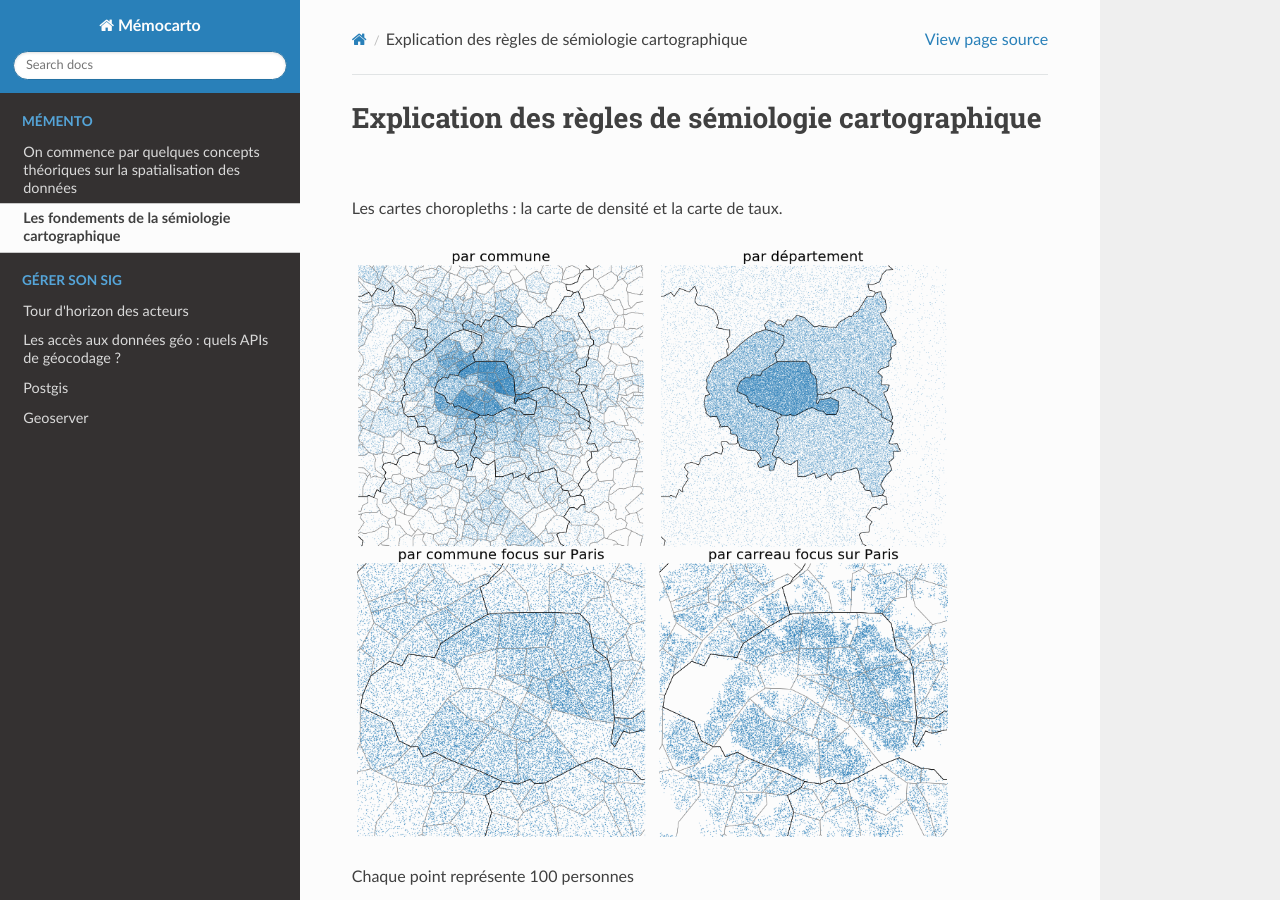
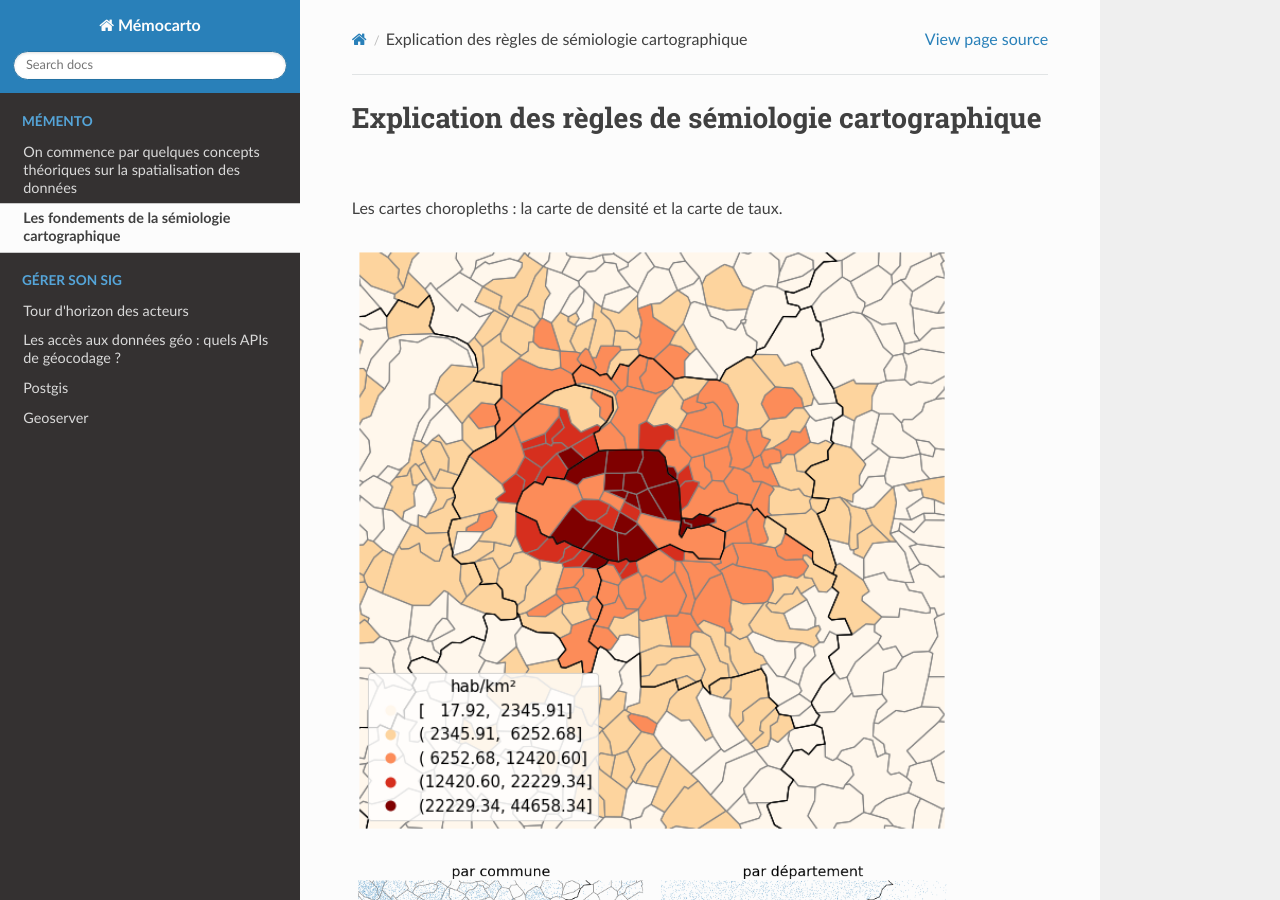
Before and after one commit to JulieDjidji/memocarto, a Sphinx documentation site: the page built from doc/source/semio.rst, in a window 1280 px wide and 900 px high. Built offline with Sphinx 7.4.7 and the Read the Docs theme 2.0.0, drawn with Linux system fonts in a browser that asks for light colours; pages that are not in the unit, such as notebooks, are missing from menus.

Commit message:
Update semio.rst

```diff
--- a/doc/source/semio.rst
+++ b/doc/source/semio.rst
@@ -3,8 +3,15 @@
 
 Les cartes choropleths : la carte de densité et la carte de taux.
 
+.. figure:: _static/carte_densite.png
+   :width: 600
+
 .. figure:: _static/densite.png
    :width: 600
+
+.. figure:: _static/carte_taux.png
+   :width: 600
+
 
 Chaque point représente 100 personnes
 
@@ -13,6 +20,10 @@
 
 Carte de taux. Chaque point représente 50 ménages : en rouge, les ménages pauvres et en vert les ménages non pauvres
 
+.. figure:: _static/carte_rond.png
+   :width: 600
+
+
 .. figure:: _static/rond.png
    :width: 600
 
```
